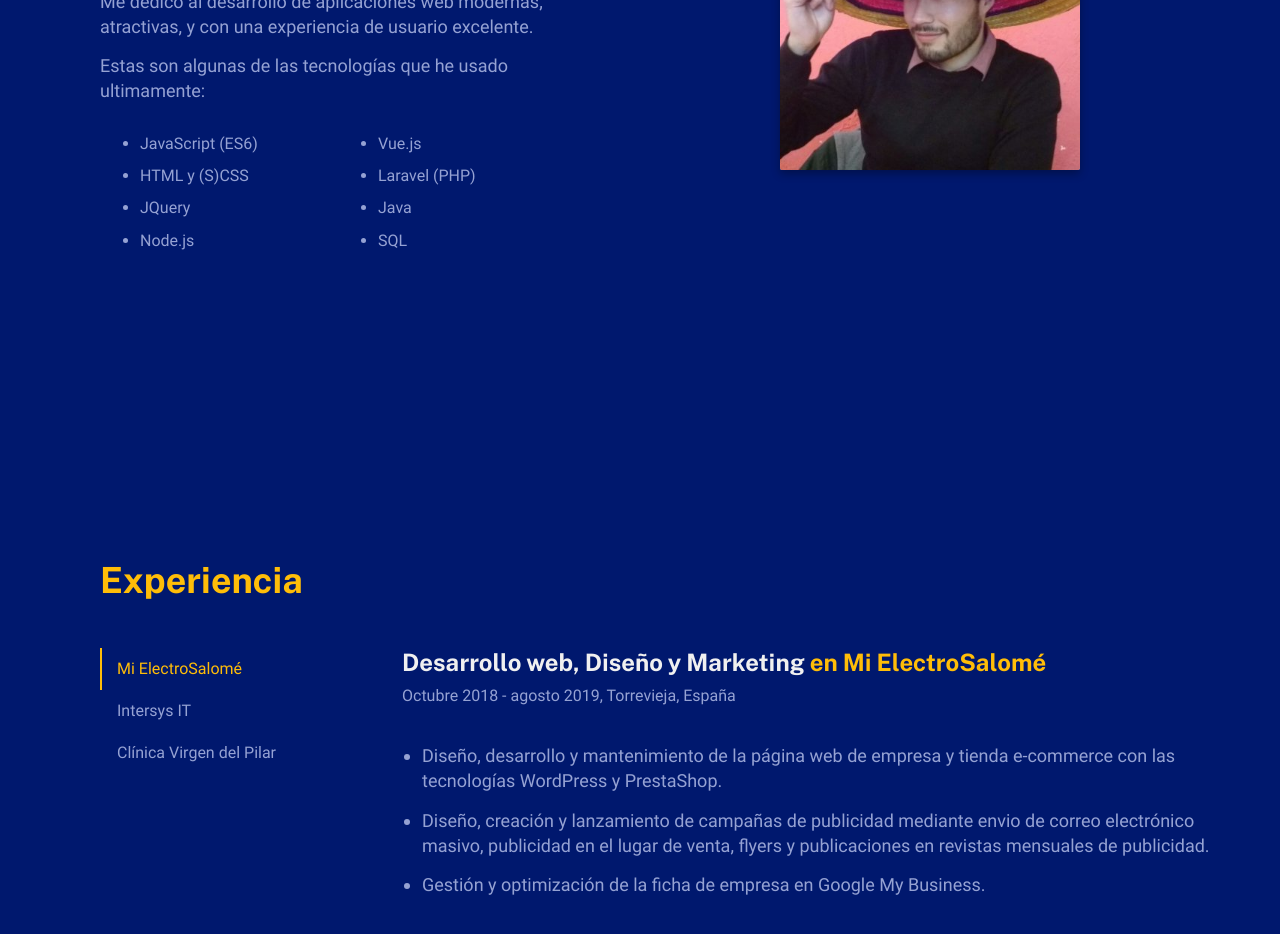
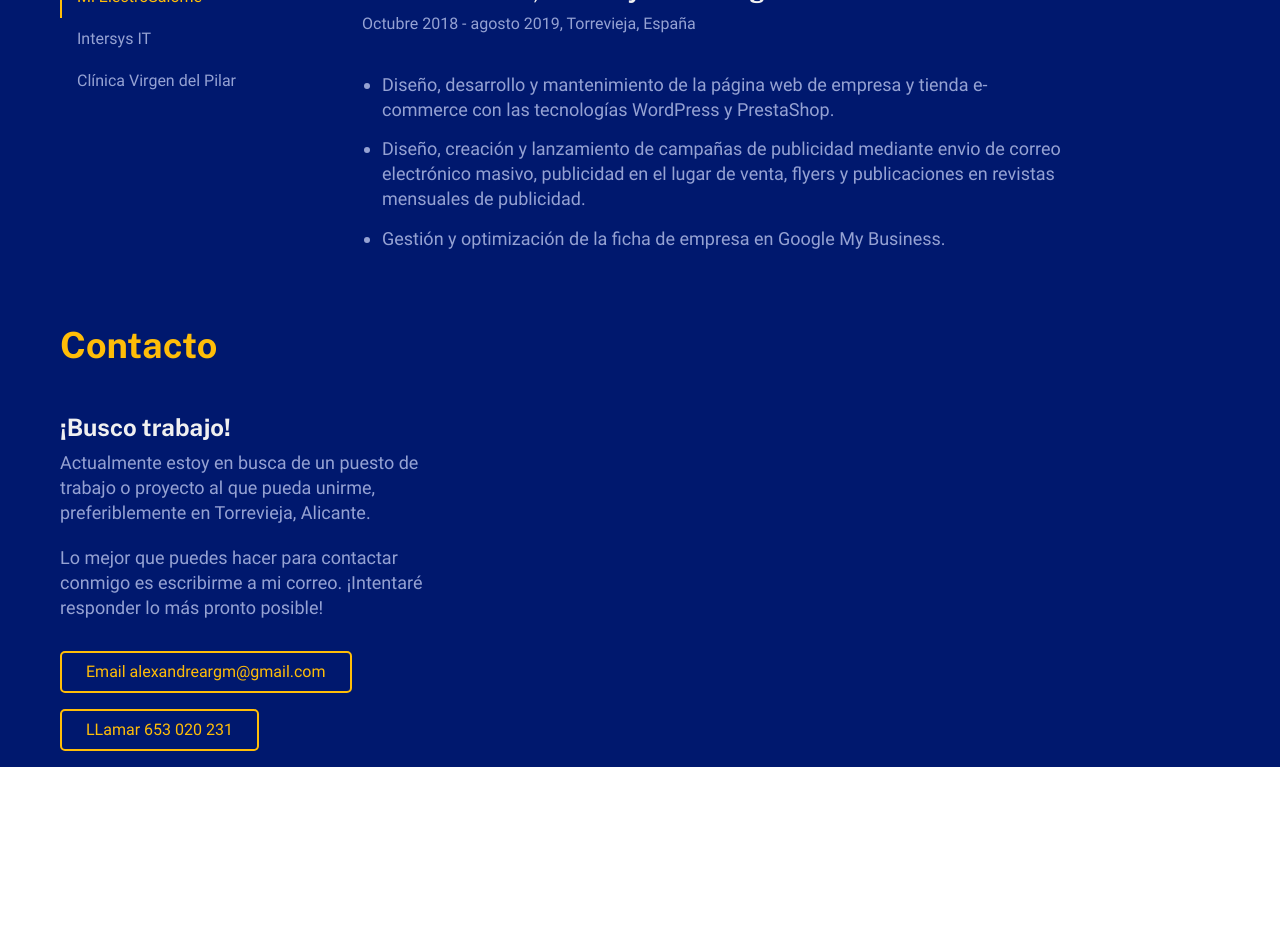
Before and after one commit to alexandreargm/portafolio, a Nuxt app: page / in a window 1280 px wide. Shown: the part 1220-2154 px from the top of the page. After the commit the page ends 1987 px from the top, so only its background shows below. Built offline with nearby package versions, Linux system fonts and the light colour scheme.

Commit message:
created contact.vue

```diff
--- a/assets/css/theme.scss
+++ b/assets/css/theme.scss
@@ -98,23 +98,6 @@ html {
   margin: 0 auto;
   padding: 0 var(--container-padding);
 }
-/* Container indents */
-.container--indent-1 {
-  padding-left: calc( ((100% - (var(--container-padding) * 2)) / var(--column-count)) + var(--container-padding) );
-  padding-right: var(--container-padding);
-}
-.container--indent-2 {
-  padding-left: calc( (((100% - (var(--container-padding) * 2)) / var(--column-count)) * 2 ) + var(--container-padding) );
-  padding-right: var(--container-padding);
-}
-.container--indent-3 {
-  padding-left: calc( (((100% - (var(--container-padding) * 2)) / var(--column-count)) * 3 ) + var(--container-padding) );
-  padding-right:var(--container-padding);
-}
-.container--indent-4 {
-  padding-left: calc( (((100% - (var(--container-padding) * 2)) / var(--column-count)) * 4 ) + var(--container-padding) );
-  padding-right: var(--container-padding);
-}
 
 /* BUTTONS */
 .button {
--- a/assets/css/variables.scss
+++ b/assets/css/variables.scss
@@ -7,6 +7,12 @@ $mobile-landscape: 30em; // 480px
 $tablet-portrait: 48em; // 768px
 $tablet-landscape: 62em; // 992px
 $laptop: 75em; // 1200px
+/* rem breakpoints for calculations */
+$mobile-portrait-rem: 37.5rem; // 375px
+$mobile-landscape-rem: 48rem; // 480px
+$tablet-portrait-rem: 76.8rem; // 768px
+$tablet-landscape-rem: 99.2rem; // 992px
+$laptop-rem: 120rem; // 1200px
 
 /*
   TYPO AND COLOR CHARACTERISTICS
@@ -55,7 +61,7 @@ $laptop: 75em; // 1200px
   /* Navbar */
   --navbar-height: 10rem; /* 100px */
   --navbar-height-fixed: 7rem;
-  --navbar-max-width: 120rem;
+  --navbar-max-width: var(--container-max-width);
 
 
   /* COMMON COMPONENTS */
--- /dev/null
+++ b/components/Contact.vue
@@ -0,0 +1,57 @@
+<!-- Contact.vue -->
+<template>
+  <section class="contact">
+    <div class="contact__wrapper container">
+      <div class="contact__head">
+        <h1 class="contact__title text--h1">
+          Contacto
+        </h1>
+      </div>
+      <div class="contact__body">
+        <h2 class="contact__titleh2 text--h2">
+          ¡Busco trabajo!
+        </h2>
+        <div class="contact__description text--l">
+          Actualmente estoy en busca de un puesto de trabajo o proyecto al que pueda unirme, preferiblemente en Torrevieja, Alicante.
+        </div>
+        <p class="contact__description text--l">
+          Lo mejor que puedes hacer para contactar conmigo es escribirme a mi correo. ¡Intentaré responder lo más pronto posible!
+        </p>
+        <div class="buttons contact__buttons">
+          <div class="buttons__button">
+            <a href="mailto:alexandreargm@gmail.com" role="button" class="button text--m text--color-primary">
+              Email alexandreargm@gmail.com
+            </a>
+          </div>
+          <div class="buttons__button">
+            <a href="mailto:+34653020231" role="button" class="button text--m text--color-primary">
+              LLamar 653 020 231
+            </a>
+          </div>
+        </div>
+      </div>
+    </div>
+  </section>
+</template>
+
+<style scoped lang="scss">
+/* Contact.vue */
+.contact {
+  &__title {
+    margin-bottom: 1.3em;
+  }
+  &__description {
+    max-width: 21em;
+    margin-bottom: 2rem;
+  }
+  &__buttons {
+    margin-top: 3rem;
+  }
+  .buttons {
+    &__button {
+      margin-bottom: 1.6em;
+    }
+  }
+}
+
+</style>
--- a/components/Experience.vue
+++ b/components/Experience.vue
@@ -123,6 +123,7 @@ export default {
   }
   &__tabs {
     .job {
+      max-width: 45em;
       margin-bottom: 4em;
       @media screen and (min-width: $laptop) {
         @include indent(1, var(--column-count), var(--container-max-width));
@@ -134,7 +135,7 @@ export default {
     .task-list {
       padding-left: 2rem;
       &__item {
-        max-width: 50em;
+        max-width: 40em;
         margin-bottom: 1.4rem;
       }
     }
--- a/components/Logo.vue
+++ b/components/Logo.vue
@@ -19,7 +19,7 @@
     fill: var(--color-primary);
   }
   &__path--alt-color {
-    fill: var(--color-contrast-low);
+    fill: var(--color-contrast-medium);
   }
 }
 </style>
--- a/pages/index.vue
+++ b/pages/index.vue
@@ -11,16 +11,18 @@
       <HeroLanding class="main__herolanding" />
       <AboutMe class="main__about-me" />
       <Experience class="main__experience" />
+      <Contact class="main__contact" />
     </main>
   </div>
 </template>
 
 <script>
-import Experience from '~/components/Experience.vue'
 import SocialMetaTags from '~/components/SocialMetaTags.vue'
 import Navbar from '~/components/Navbar.vue'
 import HeroLanding from '~/components/HeroLanding.vue'
 import AboutMe from '~/components/AboutMe.vue'
+import Experience from '~/components/Experience.vue'
+import Contact from '~/components/Contact.vue'
 
 export default {
   components: {
@@ -28,7 +30,8 @@ export default {
     Navbar,
     HeroLanding,
     AboutMe,
-    Experience
+    Experience,
+    Contact
   }
 }
 </script>
@@ -45,7 +48,6 @@ $section-bottom-margin: 12rem;
   min-height: 100vh;
   height: 100%;
   position: relative;
-
   &__header {
     width: 100%;
     position: fixed;
@@ -58,18 +60,18 @@ $section-bottom-margin: 12rem;
     @media screen and (min-width: $laptop ) {
       margin-top: var(--navbar-height);
     }
-  }
-}
-
-.main {
     &__herolanding {
       min-height: 100vh;
       padding-top: $section-y-padding;
       padding-bottom: $section-y-padding;
+      @media screen and (min-width: $mobile-landscape) {
+          @include indent(1, var(--column-count), $mobile-landscape-rem, var(--container-padding));
+      }
       @media screen and (min-width: $tablet-portrait) {
-        @include indent(1, var(--column-count), var(--container-max-width), var(--container-padding));
+          @include indent(1, var(--column-count), $tablet-portrait-rem, var(--container-padding));
       }
       @media screen and (min-width: $laptop ) {
+        @include indent(2, var(--column-count), $laptop-rem, var(--container-padding));
         min-height: calc(100vh - var(--navbar-height) );
         margin-bottom: $section-bottom-margin;
       }
@@ -77,21 +79,44 @@ $section-bottom-margin: 12rem;
     &__about-me {
       padding-top: $section-y-padding;
       padding-bottom: $section-y-padding;
+      @media screen and (min-width: $mobile-landscape) {
+          @include indent(1, var(--column-count), $mobile-landscape-rem, var(--container-padding));
+      }
       @media screen and (min-width: $tablet-portrait) {
-        @include indent(1, var(--column-count), var(--container-max-width), var(--container-padding));
+          @include indent(1, var(--column-count), $tablet-portrait-rem, var(--container-padding));
       }
       @media screen and (min-width: $laptop ) {
+        @include indent(2, var(--column-count), $laptop-rem, var(--container-padding));
         margin-bottom: $section-bottom-margin;
       }
     }
     &__experience {
       padding-top: $section-y-padding;
       padding-bottom: $section-y-padding;
+      @media screen and (min-width: $mobile-landscape) {
+          @include indent(1, var(--column-count), $mobile-landscape-rem, var(--container-padding));
+      }
       @media screen and (min-width: $tablet-portrait) {
-        @include indent(1, var(--column-count), var(--container-max-width), var(--container-padding));
+          @include indent(1, var(--column-count), $tablet-portrait-rem, var(--container-padding));
       }
       @media screen and (min-width: $laptop ) {
+        @include indent(2, var(--column-count), $laptop-rem, var(--container-padding));
         margin-bottom: $section-bottom-margin;
+      }
+    }
+    &__contact {
+      padding-top: $section-y-padding;
+      padding-bottom: $section-y-padding;
+      @media screen and (min-width: $mobile-landscape) {
+          @include indent(2, var(--column-count), $mobile-landscape-rem, var(--container-padding));
+      }
+      @media screen and (min-width: $tablet-portrait) {
+          @include indent(2, var(--column-count), $tablet-portrait-rem, var(--container-padding));
+      }
+      @media screen and (min-width: $laptop ) {
+        @include indent(4, var(--column-count), $laptop-rem, var(--container-padding));
+        margin-bottom: $section-bottom-margin;
+      }
     }
   }
 }
```
Also changed, not shown: assets/README.md (deleted), components/README.md (deleted), pages/README.md (deleted). Lines whose indentation alone changed are shown as unchanged.
